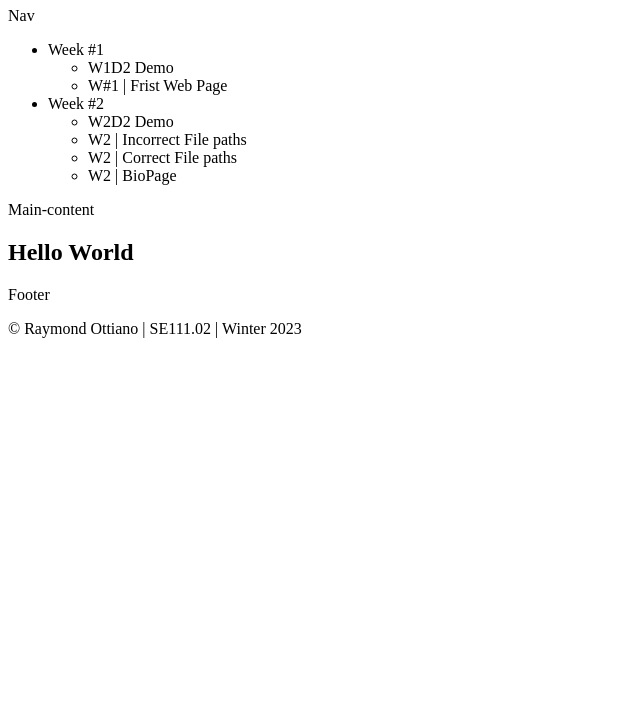
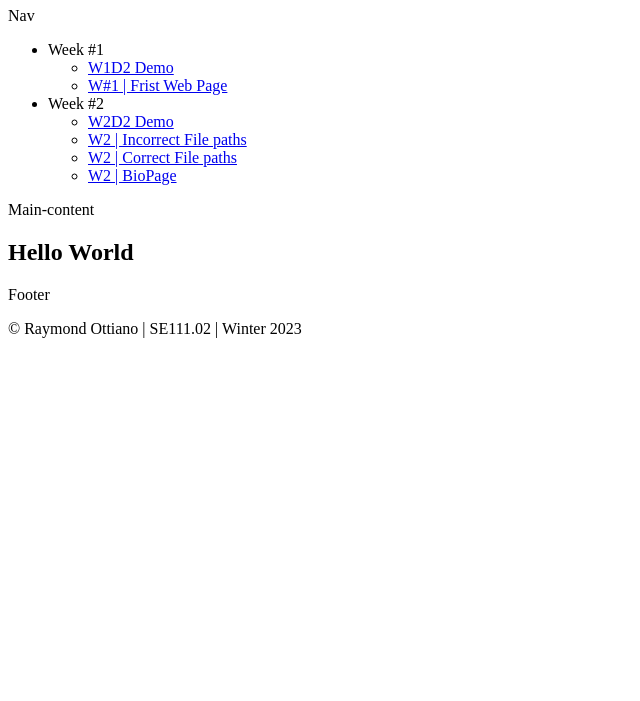
Before and after one commit to MONKEYAPPENDIX/se111_202320, a plain HTML site: page Index.html in a window 1280 px wide. Shown: the part 99-800 px from the top of the page, without its empty margins (0-640 px from the left). Drawn offline with Linux system fonts and the light colour scheme.

Commit message:
W3D1 End of Class take 2

```diff
--- a/Index.html
+++ b/Index.html
@@ -9,7 +9,7 @@
 
 
 
-    <title> Ray's SE111 Index></title>
+    <title> Ray's SE111 Index</title>
 </head>
 <body>
 
@@ -27,10 +27,10 @@
             <li>Week #1
                 <ul>
                     <li>
-                        <a href="week1_demo/index.html"></a>W1D2 Demo</a>
+                        <a href="week1_demo/index.html">W1D2 Demo</a>
                     </li>
                     <li>
-                        <a href="w1/index.html"></a>W#1 | Frist Web Page</a>
+                        <a href="w1/index.html">W#1 | Frist Web Page</a>
                     </li>
                 </ul>
 
@@ -39,16 +39,16 @@
             <li>Week #2
                 <ul>
                     <li>
-                        <a href="W2_HW/index.html"></a>W2D2 Demo</a>
+                        <a href="W2_HW/index.html">W2D2 Demo</a>
                     </li>
                     <li>
-                        <a href="file-paths-incorrect/index.html"></a>W2 | Incorrect File paths</a>
+                        <a href="file-paths-incorrect/index.html">W2 | Incorrect File paths</a>
                     </li>
                     <li>
-                        <a href="file-paths-correct/index.html"></a>W2 | Correct File paths</a>
+                        <a href="file-paths-correct/index.html">W2 | Correct File paths</a>
                     </li>
                     <li>
-                        <a href="w2_bio/index.html"></a>W2 | BioPage</a>
+                        <a href="w2_bio/index.html">W2 | BioPage</a>
                     </li>
                 </ul>
 
```
